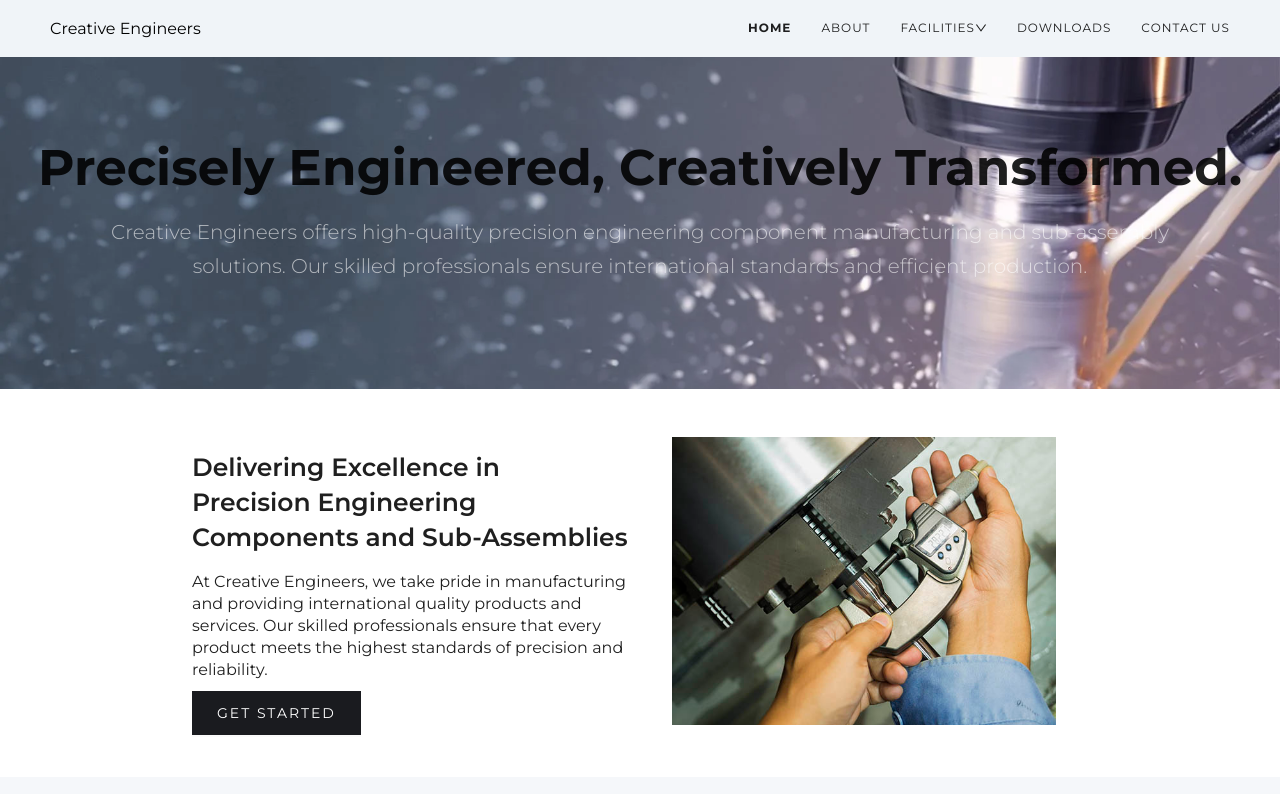
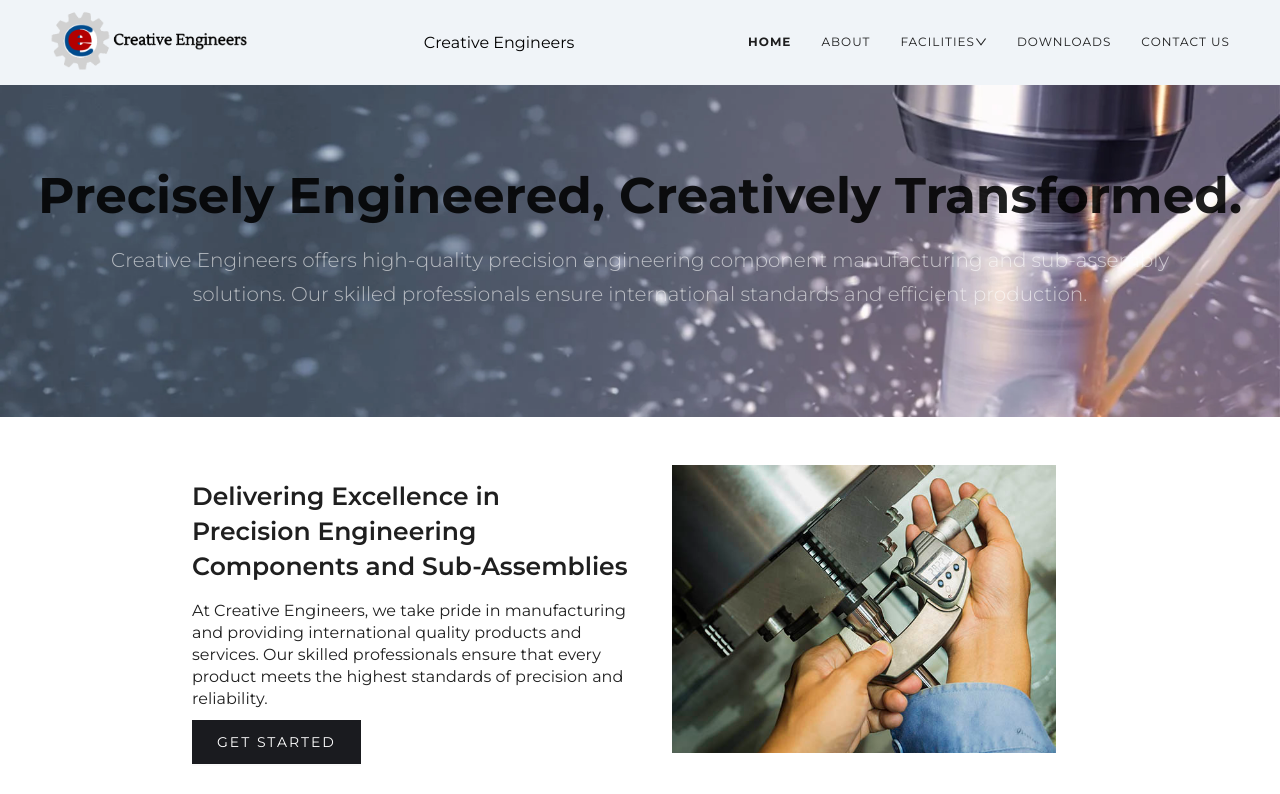
Before and after one commit to arun-topagi/creative-engineers, a Next.js app: page / in a window 1280 px wide. Shown: the top 794 px of the page. Built offline with nearby package versions, Linux system fonts and the light colour scheme.

Commit message:
update logo name

```diff
--- a/src/components/Navbar/Navbar.tsx
+++ b/src/components/Navbar/Navbar.tsx
@@ -7,7 +7,7 @@ import { useScreenDetector } from "@/hooks/useScreenDetector";
 import { usePathname } from "next/navigation";
 import { Dropdown } from "antd";
 import type { MenuProps } from "antd";
-// import companyLogo from "../../assets/LogoWithoutTagline.png";
+import companyLogo from "../../assets/logoNoTag.png";
 import Logo from "../logo/Logo";
 
 const items: MenuProps["items"] = [
@@ -48,12 +48,12 @@ function Navbar() {
             backgroundColor: "rgb(228 235 243 / 57%)",
           }}
         >
-          {/* <Logo
+          <Logo
             className="object-cover"
             src={companyLogo}
             height={150}
             width={200}
-          /> */}
+          />
           Creative Engineers
           <MenuOutlined
             style={{ fontSize: 25 }}
@@ -198,12 +198,12 @@ function Navbar() {
             backgroundColor: "rgb(228 235 243 / 57%)",
           }}
         >
-          {/* <Logo
+          <Logo
             className="object-cover"
             src={companyLogo}
             height={150}
             width={200}
-          /> */}
+          />
           Creative Engineers
           <div style={{ display: "flex", alignItems: "center" }}>
             <Link href="/" style={{ textDecoration: "none" }}>
```
Also changed, not shown: src/assets/logoNoTag.png (renamed from src/assets/logoWithoutTagline.png).
